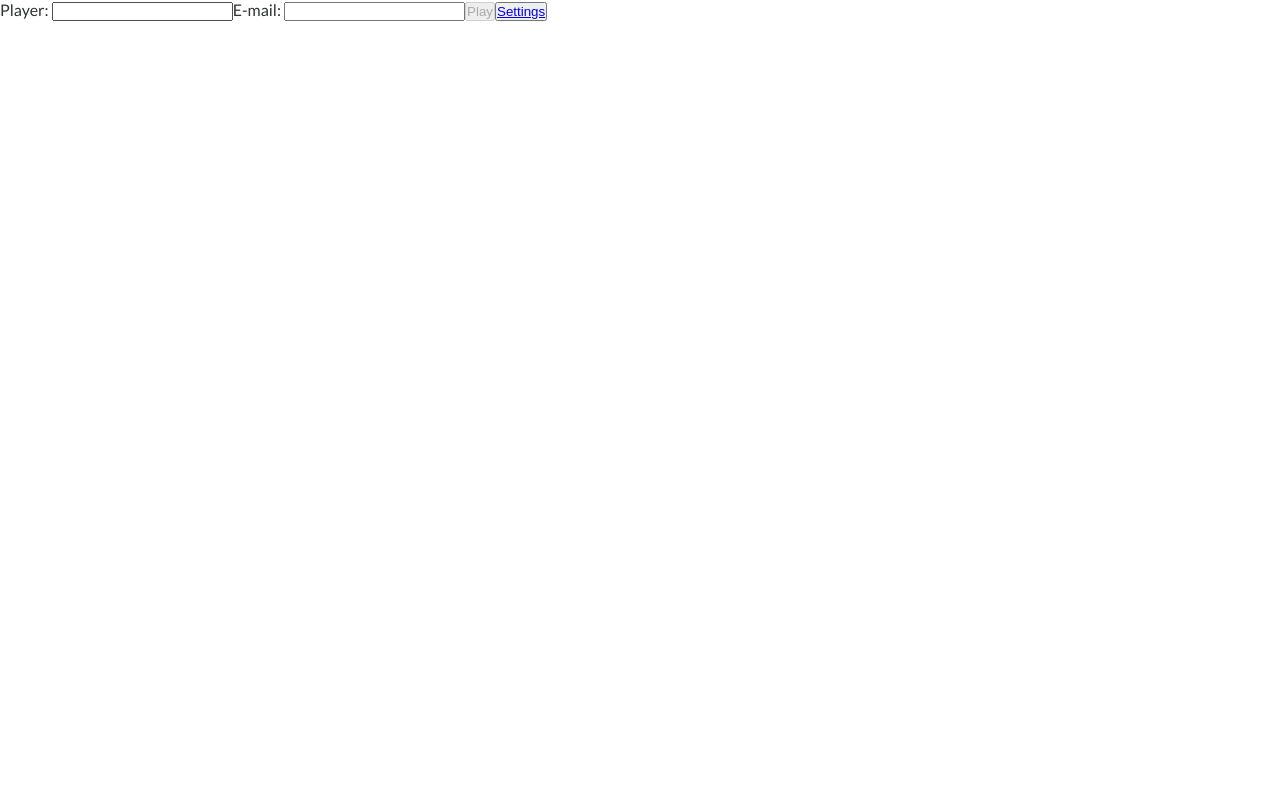
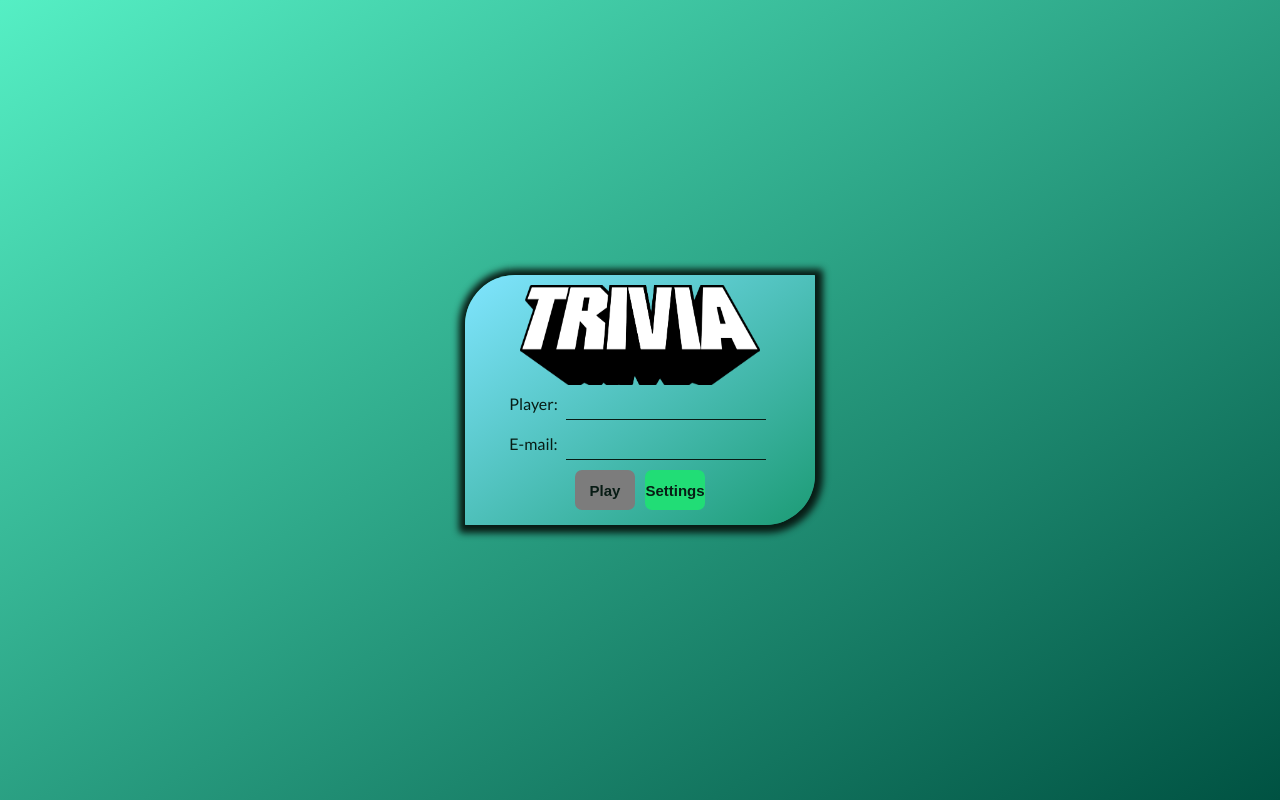
Before and after one commit to PedrHenrick/Trivia, a React (Create React App) app: page / in a window 1280 px wide. Built offline with nearby package versions, Linux system fonts and the light colour scheme.

Commit message:
Adicionando Css na pagina de login

```diff
--- a/src/components/Forms/Button.js
+++ b/src/components/Forms/Button.js
@@ -2,12 +2,13 @@ import React from 'react';
 import PropTypes from 'prop-types';
 
 const Button = (props) => {
-  const { clicked, dataTestId, btnName } = props;
+  const { clicked, dataTestId, btnName, className } = props;
   return (
     <button
       type="button"
       onClick={ clicked }
       data-testid={ dataTestId }
+      className={ className }
     >
       { btnName }
     </button>
@@ -17,12 +18,14 @@ const Button = (props) => {
 Button.defaultProps = {
   clicked: () => '',
   dataTestId: '',
+  className: '',
 };
 
 Button.propTypes = {
   clicked: PropTypes.func,
   dataTestId: PropTypes.string,
   btnName: PropTypes.string.isRequired,
+  className: PropTypes.string,
 };
 
 export default Button;
--- a/src/components/Question.js
+++ b/src/components/Question.js
@@ -141,13 +141,18 @@ class Question extends Component {
         />
         { isVisible === true
           ? (
-            <Button
-              clicked={ this.handleNextQuestion }
-              dataTestId="btn-next"
-              btnName="Next"
-            />)
+            <div className="divNext">
+              <Button
+                clicked={ this.handleNextQuestion }
+                dataTestId="btn-next"
+                btnName="Next"
+                className="buttonNext"
+              />
+            </div>)
           : null }
-        <QuestionTimer />
+        <div className="divTimer">
+          <QuestionTimer />
+        </div>
       </section>
     );
   }
--- a/src/components/QuestionTimer.js
+++ b/src/components/QuestionTimer.js
@@ -52,7 +52,7 @@ class QuestionTimer extends Component {
   render() {
     const { seconds } = this.state;
     return (
-      <section>
+      <section className="sectionTimer">
         <h3 id="countdown">
           { seconds }
         </h3>
--- a/src/css/header.css
+++ b/src/css/header.css
@@ -5,7 +5,7 @@
 
 header {
   align-items: center;
-  background-color: #40916c;
+  background-image: linear-gradient(to left top, #005242, #55efc4);
   box-shadow: 0 0 2rem #081c15;
   display: flex;
   justify-content: space-around;
--- /dev/null
+++ b/src/css/login.css
@@ -0,0 +1,76 @@
+.divLogin {
+  align-items: center;
+  background-image: linear-gradient(to left top, #005242, #55efc4);
+  display: flex;
+  height: 100vh;
+  justify-content: center;
+  text-align: center;
+}
+
+.formLogin {
+  align-items: center;
+  background-image: linear-gradient(to left top, #1c9b75, #80e5ff);
+  border-radius: 50px 1px;
+  box-shadow: 1px 1px 7px 7px #081c15;
+  color: #081c15;
+  display: flex;
+  flex-direction: column;
+  height: 250px;
+  justify-content: center;
+  width: 350px;
+}
+
+input {
+  background: transparent;
+  border: none;
+  border-bottom: 1px solid #081c15;
+  color: #081c15;
+  font-size: 15px;
+  font-weight: 900;
+  margin: 5px;
+  max-height: 30px;
+  max-width: 200px;
+  min-height: 30px;
+  min-width: 60px;
+}
+
+input:focus {
+  border: none;
+  border-bottom: 1px solid #081c15;
+  outline: none;
+}
+
+.buttonPlay:disabled {
+  background-color: #7c7c7c;
+  border: none;
+  border-radius: 7px;
+  color: #081c15;
+  cursor: not-allowed;
+  font-size: 15px;
+  font-weight: 900;
+  margin: 5px;
+  max-height: 40px;
+  max-width: 50px;
+  min-height: 40px;
+  min-width: 60px;
+}
+
+.buttonPlay:enabled {
+  background-color: #21dd76;
+  border: none;
+  border-radius: 7px;
+  color: #081c15;
+  cursor: pointer;
+  font-size: 15px;
+  font-weight: 900;
+  margin: 5px;
+  max-height: 40px;
+  max-width: 50px;
+  min-height: 40px;
+  min-width: 60px;
+}
+
+.logoTriviaLogin {
+  height: 100px;
+  width: 240px;
+}
--- a/src/index.css
+++ b/src/index.css
@@ -86,4 +86,40 @@ body {
   border: 1px solid #34495e;
   border-radius: 5px;
   padding: 0.5rem 1.2rem;
+  cursor: pointer;
 }
+
+.divNext {
+  display: flex;
+  justify-content: center;
+}
+
+.buttonNext {
+  align-items: center;
+  background-color: #21dd76;
+  border: none;
+  border-radius: 7px;
+  cursor: pointer;
+  display: flex;
+  font-weight: 700;
+  justify-content: center;
+  max-height: 35px;
+  max-width: 70px;
+  min-height: 35px;
+  min-width: 70px;
+}
+
+.divTimer {
+  margin-top: 5px;
+  display: flex;
+  justify-content: center;
+}
+
+.sectionTimer {
+  align-items: center;
+  display: flex;
+  justify-content: center;
+  border: 4px outset #21dd76;
+  border-radius: 7px;
+  padding: 10px;
+}
--- a/src/pages/Login.js
+++ b/src/pages/Login.js
@@ -1,8 +1,9 @@
 import React, { Component } from 'react';
 import { connect } from 'react-redux';
 import PropTypes from 'prop-types';
-import { Link } from 'react-router-dom';
 // lalaland
+import '../css/login.css';
+import logo from '../trivia.png';
 import { fetchTokenThunk, loginUser } from '../redux/Action';
 import { fetchToken, fetchQuestions } from '../services/api';
 
@@ -74,9 +75,15 @@ class Login extends Component {
 
   render() {
     const { name, email, isVisible } = this.state;
+    const { history: { push } } = this.props;
     return (
-      <div>
-        <form>
+      <div className="divLogin">
+        <form className="formLogin">
+          <img
+            className="logoTriviaLogin"
+            src={ logo }
+            alt="logo trivia"
+          />
           <label htmlFor="name">
             Player:
             {' '}
@@ -101,17 +108,25 @@ class Login extends Component {
               onChange={ this.handleChange }
             />
           </label>
+          <nav className="buttonNav">
             <button
               type="button"
               data-testid="btn-play"
               disabled={ isVisible }
+              className="buttonPlay"
               onClick={ this.handleClick }
             >
               Play
             </button>
-          <button type="button" data-testid="btn-settings">
-            <Link to="/settings">Settings</Link>
+            <button
+              type="button"
+              data-testid="btn-settings"
+              className="buttonPlay"
+              onClick={ () => push('/settings') }
+            >
+              Settings
             </button>
+          </nav>
         </form>
       </div>
     );
```
Lines whose indentation alone changed are shown as unchanged.
